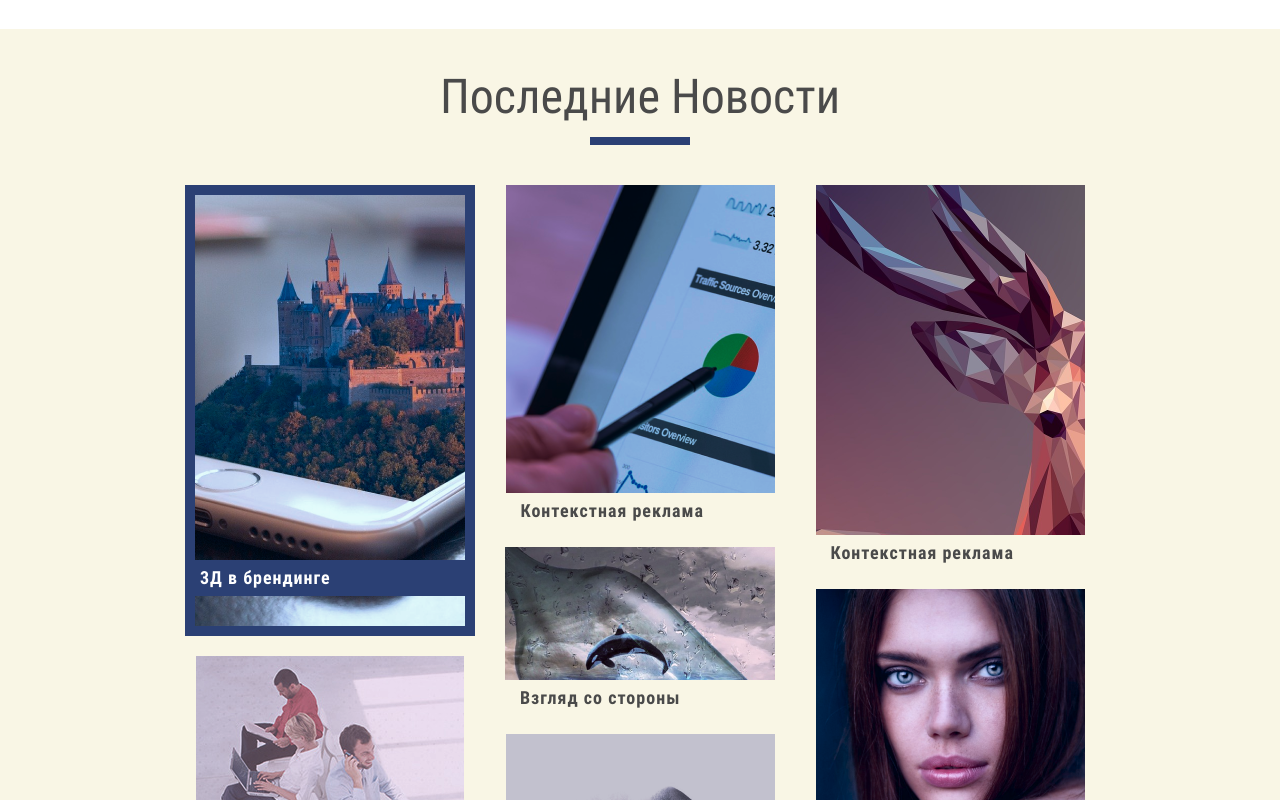
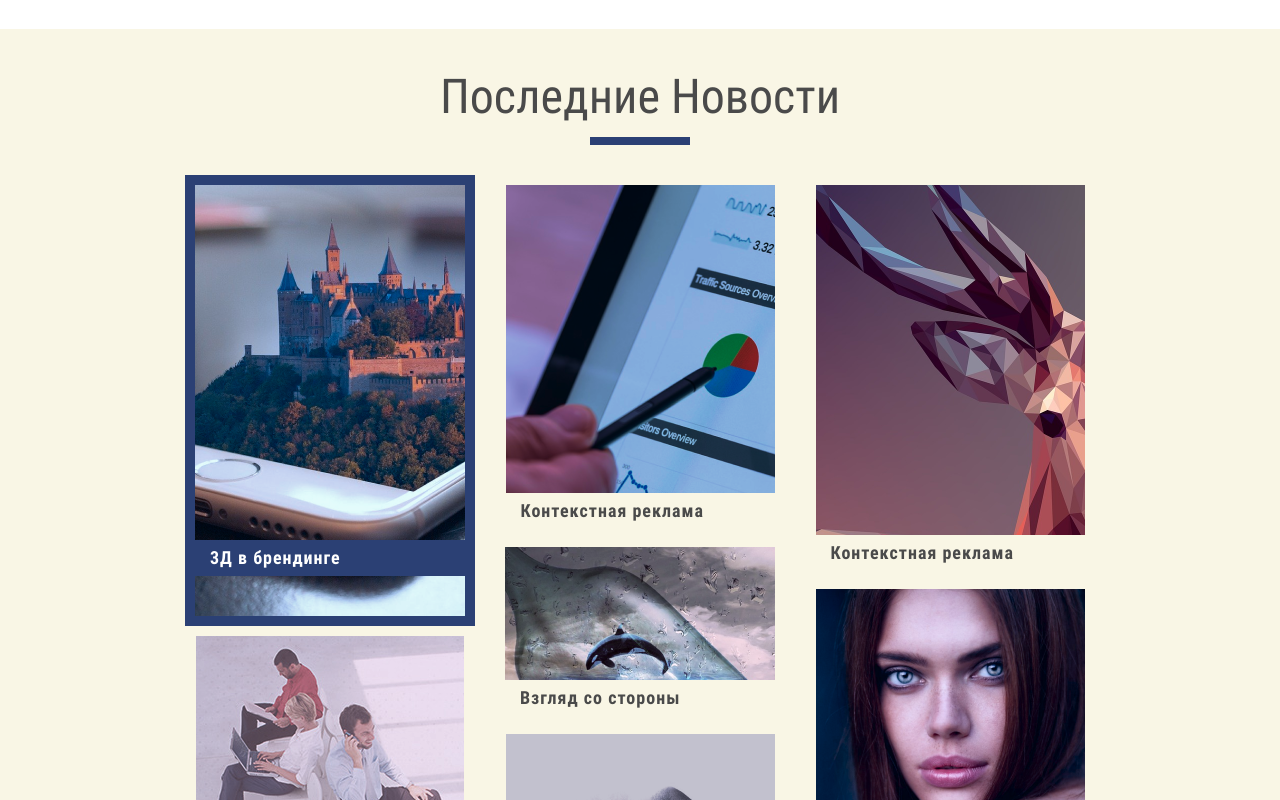
Before and after one commit to Danil-0420/Mobile_first, a website: page index.html in a window 1280 px wide. In both pictures the pointer is over the picture 330 px from the left and 3766 px from the top of the page. Shown: the part 3366-4166 px from the top of the page. Drawn offline with nearby package versions, Linux system fonts and the light colour scheme; files that its build step writes are made by us from their sources; files whose address does not match are found by name.

Commit message:
solving the problem with the border in the news block

```diff
--- a/scss/style.scss
+++ b/scss/style.scss
@@ -804,7 +804,7 @@
         transition: all 0.5s;
       }
       .news__item-img {
-        border: 10px solid $accent;
+        box-shadow: 0px 0px 0px 10px $accent;
         transition: all 0.5s;
       }
     }
@@ -815,7 +815,7 @@
     background-position: center;
     background-repeat: no-repeat;
     display: block;
-    border: 0px solid $accent;
+    box-shadow: 0px 0px 0px 0px $accent;
     transition: all 0.2s;
   }
 
```
